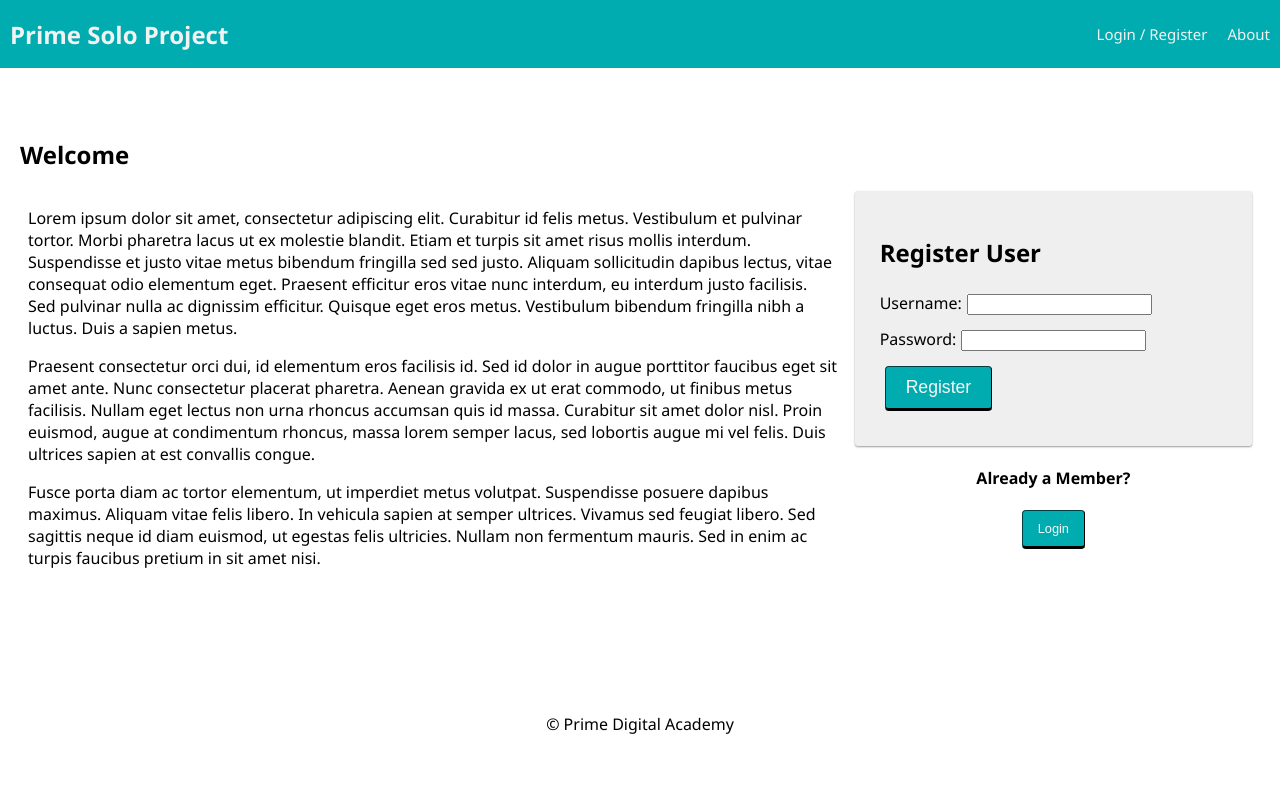
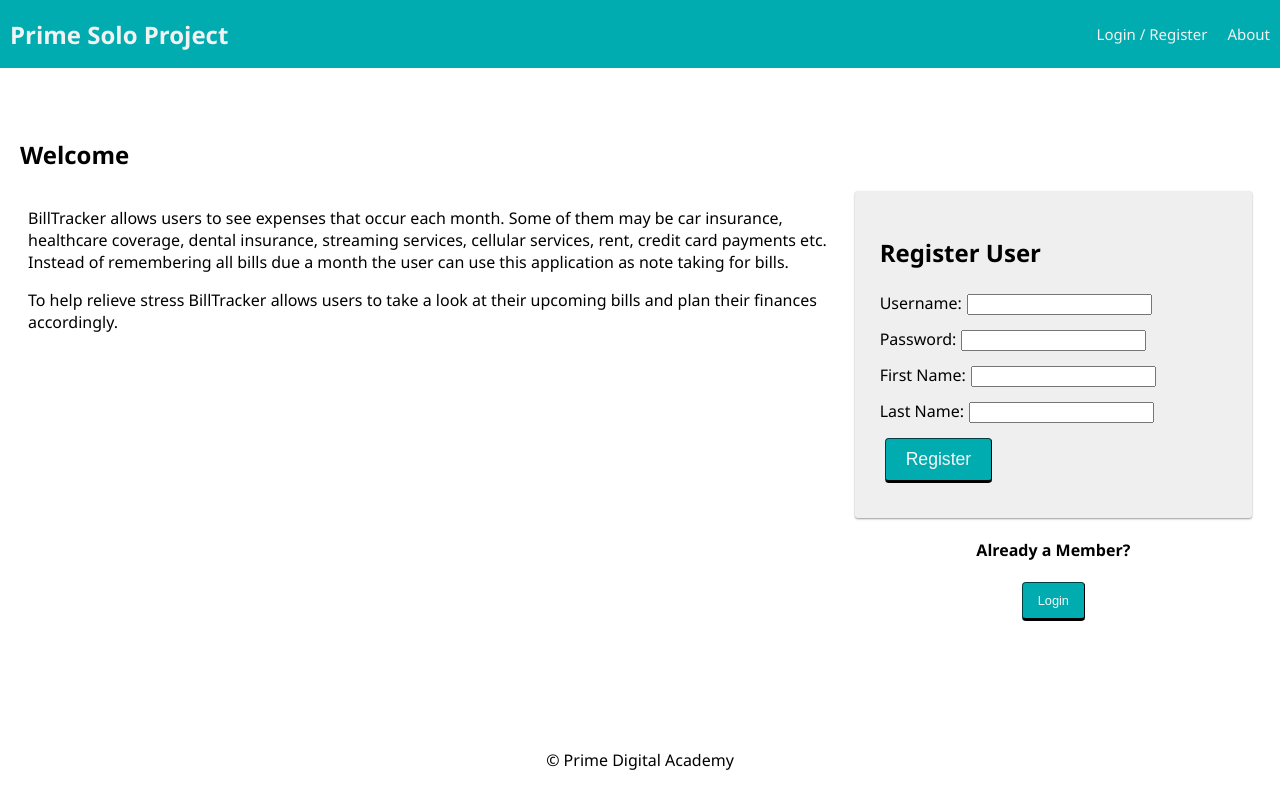
Before and after one commit to ivonalive/BillTracker, a React (Vite) app: page /#/home in a window 1280 px wide. Built offline with nearby package versions, Linux system fonts and the light colour scheme; no server answers.

Commit message:
changed Welcome page description anf added first and last name to register

```diff
--- a/src/components/LandingPage/LandingPage.jsx
+++ b/src/components/LandingPage/LandingPage.jsx
@@ -20,35 +20,12 @@ function LandingPage() {
       <div className="grid">
         <div className="grid-col grid-col_8">
           <p>
-            Lorem ipsum dolor sit amet, consectetur adipiscing elit. Curabitur
-            id felis metus. Vestibulum et pulvinar tortor. Morbi pharetra lacus
-            ut ex molestie blandit. Etiam et turpis sit amet risus mollis
-            interdum. Suspendisse et justo vitae metus bibendum fringilla sed
-            sed justo. Aliquam sollicitudin dapibus lectus, vitae consequat odio
-            elementum eget. Praesent efficitur eros vitae nunc interdum, eu
-            interdum justo facilisis. Sed pulvinar nulla ac dignissim efficitur.
-            Quisque eget eros metus. Vestibulum bibendum fringilla nibh a
-            luctus. Duis a sapien metus.
+          BillTracker allows users to see expenses that occur each month. Some of them may be car insurance, healthcare coverage, dental insurance, streaming services, cellular services, rent, credit card payments etc. Instead of remembering all bills due a month the user can use this application as note taking for bills.
+
           </p>
 
           <p>
-            Praesent consectetur orci dui, id elementum eros facilisis id. Sed
-            id dolor in augue porttitor faucibus eget sit amet ante. Nunc
-            consectetur placerat pharetra. Aenean gravida ex ut erat commodo, ut
-            finibus metus facilisis. Nullam eget lectus non urna rhoncus
-            accumsan quis id massa. Curabitur sit amet dolor nisl. Proin
-            euismod, augue at condimentum rhoncus, massa lorem semper lacus, sed
-            lobortis augue mi vel felis. Duis ultrices sapien at est convallis
-            congue.
-          </p>
-
-          <p>
-            Fusce porta diam ac tortor elementum, ut imperdiet metus volutpat.
-            Suspendisse posuere dapibus maximus. Aliquam vitae felis libero. In
-            vehicula sapien at semper ultrices. Vivamus sed feugiat libero. Sed
-            sagittis neque id diam euismod, ut egestas felis ultricies. Nullam
-            non fermentum mauris. Sed in enim ac turpis faucibus pretium in sit
-            amet nisi.
+          To help relieve stress BillTracker allows users to take a look at their upcoming bills and plan their finances accordingly.
           </p>
         </div>
         <div className="grid-col grid-col_4">
--- a/src/components/RegisterForm/RegisterForm.jsx
+++ b/src/components/RegisterForm/RegisterForm.jsx
@@ -4,6 +4,8 @@ import { useDispatch, useSelector } from 'react-redux';
 function RegisterForm() {
   const [username, setUsername] = useState('');
   const [password, setPassword] = useState('');
+  const [firstName, setFirstName] = useState('');
+  const [lastName, setLastName] = useState('');
   const errors = useSelector((store) => store.errors);
   const dispatch = useDispatch();
 
@@ -15,6 +17,8 @@ function RegisterForm() {
       payload: {
         username: username,
         password: password,
+        first_name: firstName,
+        last_name: lastName
       },
     });
   }; // end registerUser
@@ -52,6 +56,30 @@ function RegisterForm() {
         </label>
       </div>
       <div>
+        <label htmlFor="first_name">
+          First Name:
+          <input
+            type="text"
+            name="first_name"
+            value={firstName}
+            required
+            onChange={(event) => setFirstName(event.target.value)}
+          />
+        </label>
+      </div>
+      <div>
+        <label htmlFor="last_name">
+          Last Name:
+          <input
+            type="text"
+            name="last_name"
+            value={lastName}
+            required
+            onChange={(event) => setLastName(event.target.value)}
+          />
+        </label>
+      </div>
+      <div>
         <input className="btn" type="submit" name="submit" value="Register" />
       </div>
     </form>
```
Also changed, not shown: 1 other file (tests, documents, lock files or other folders).
